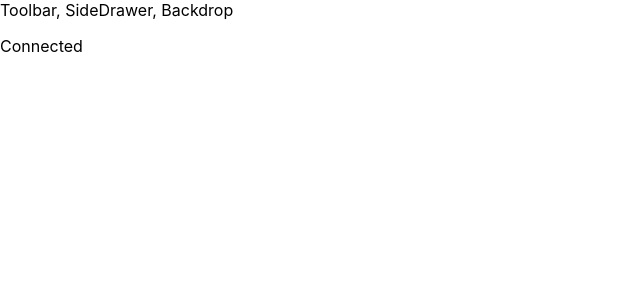
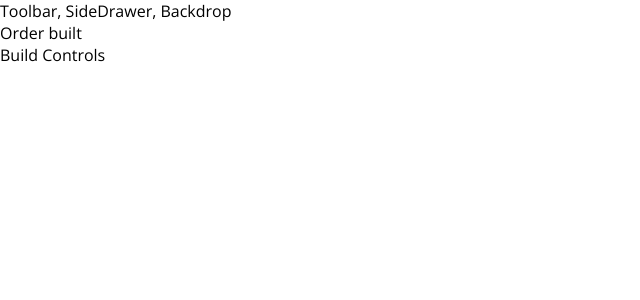
Before and after one commit to rhcmoore/React-order-app, a React app: page / in a window 1280 px wide. Shown: the top 300 px of the page, without its empty margins (0-640 px from the left). Built offline with nearby package versions, Linux system fonts and the light colour scheme.

Commit message:
Add build container

```diff
--- a/src/App.js
+++ b/src/App.js
@@ -1,12 +1,13 @@
 import React, { Component } from 'react';
-import Layout from "./components/Layout/Layout"
+import Layout from "./components/Layout/Layout";
+import Builder from "./containers/Builder/Builder";
 
 class App extends Component {
   render() {
     return (
       <div>
         <Layout>
-          <p>Connected</p>
+          <Builder />
         </Layout>
       </div>
     );
--- /dev/null
+++ b/src/containers/Builder/Builder.js
@@ -0,0 +1,15 @@
+import React from "react";
+import Aux from "../../hoc/Aux"
+
+class Builder extends React.Component {
+    render() {
+        return (
+            <Aux>
+                <div>Order built</div>
+                <div>Build Controls</div>
+            </Aux>
+        )
+    }
+}
+
+export default Builder;
--- a/src/index.css
+++ b/src/index.css
@@ -1,11 +1,7 @@
 body {
   margin: 0;
   padding: 0;
-  font-family: -apple-system, BlinkMacSystemFont, "Segoe UI", "Roboto", "Oxygen",
-    "Ubuntu", "Cantarell", "Fira Sans", "Droid Sans", "Helvetica Neue",
-    sans-serif;
-  -webkit-font-smoothing: antialiased;
-  -moz-osx-font-smoothing: grayscale;
+  font-family: "Open Sans", sans-serif
 }
 
 code {
```
